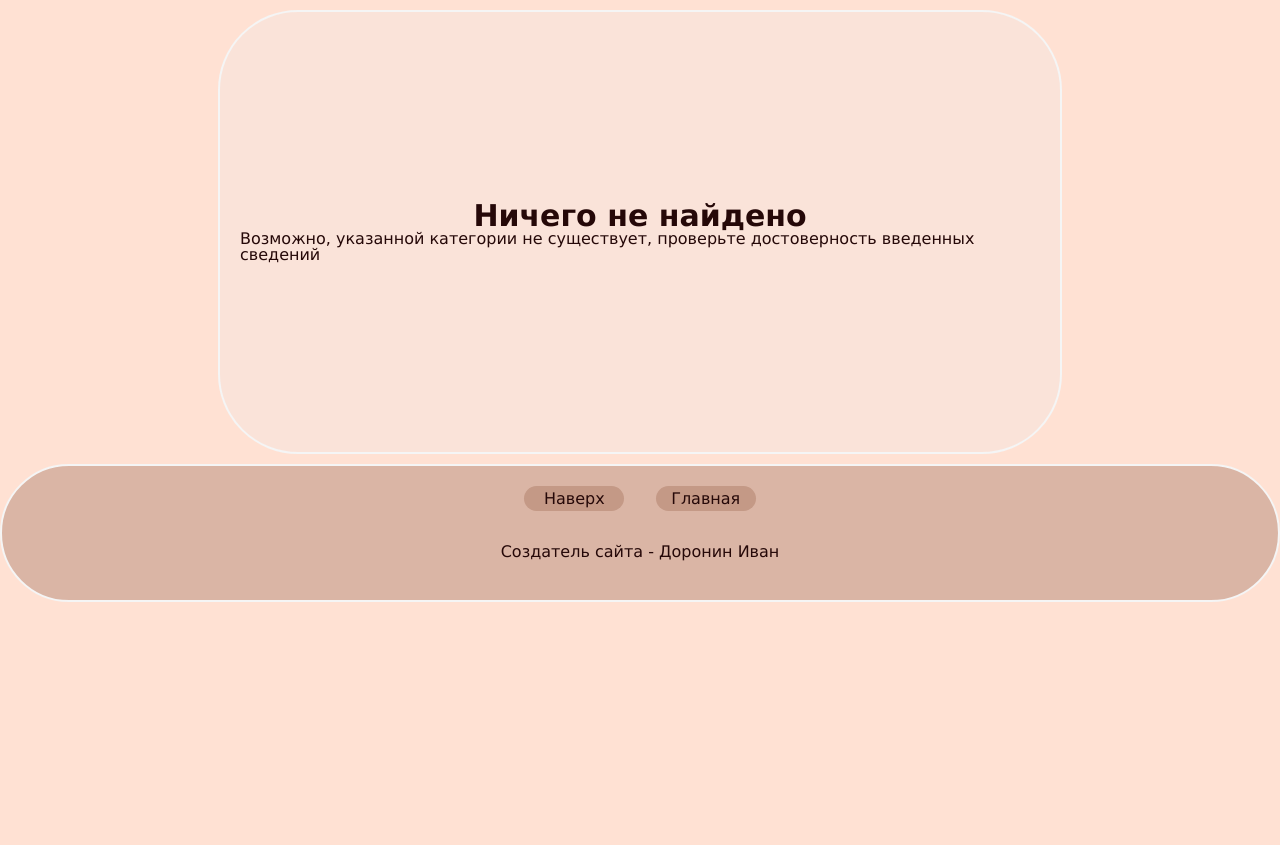
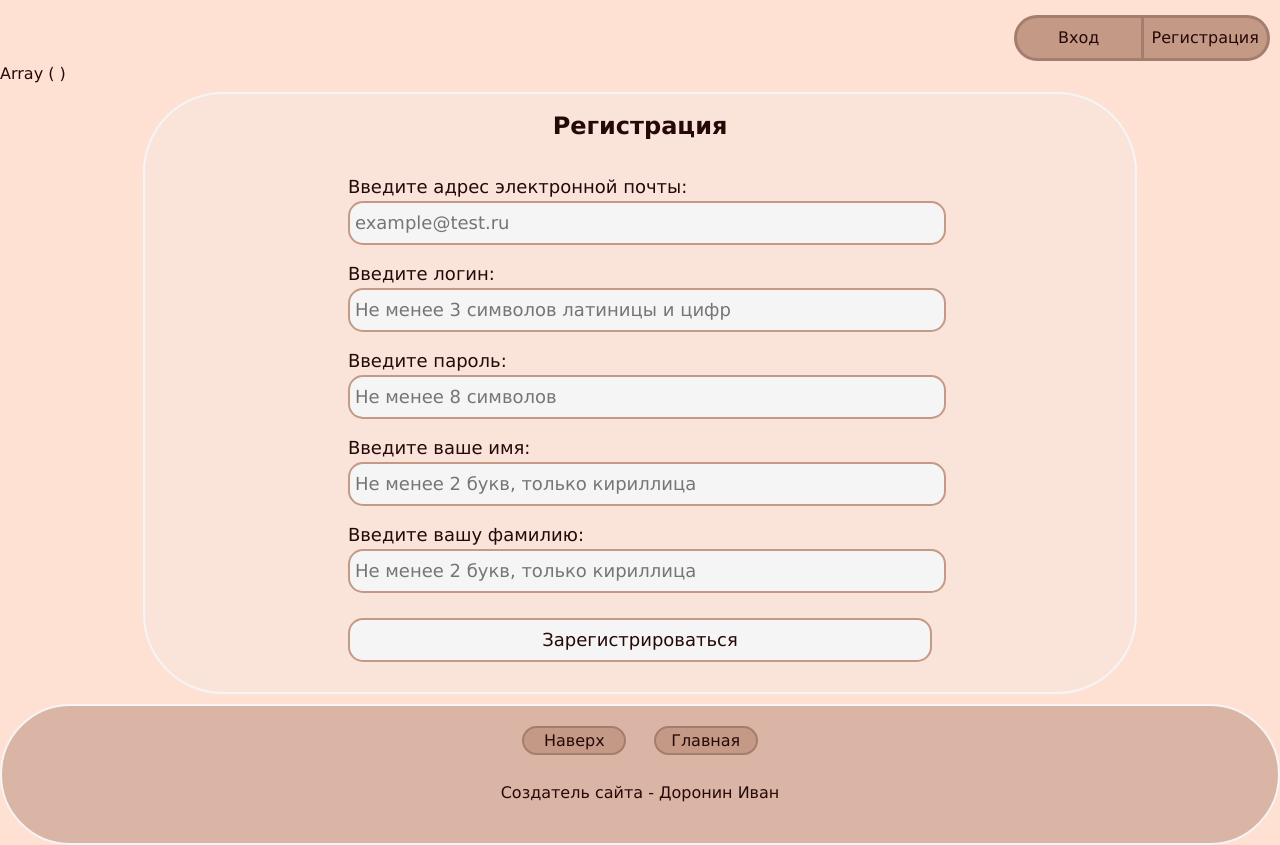
Before and after one commit to Goebbelens/395_Project, a PHP site: page /?registration in a window 1280 px wide. Shown: the part 94-939 px from the top of the page. Before the commit the page ends 696 px from the top, so only its background shows below. Run offline with PHP 8.4, Linux system fonts and the light colour scheme.

Commit message:
Added registration form and improved styles
Added registration form and improved styles.  Added hover, focus, focusout events.

```diff
--- a/index.php
+++ b/index.php
@@ -5,7 +5,7 @@ if(!empty($_GET)) {
     $specie = htmlspecialchars(array_keys($_GET)[0]);
     switch(array_keys($_GET)[0]) {
         case ('toucans'):
-            $title = 'Туканы | D-Gallery';
+            $title = 'Туканы';
             $animalDescTitle = "Тука́новые (лат. Ramphastidae)";
             $animalDesc = "Cемейство птиц отряда дятлообразные. У туканов несоразмерно большой, сжатый с боков, ярко окрашенный клюв. Однако сам клюв, несмотря на свои размеры, сравнительно лёгок, из-за его пористой структуры. Самые крупные представители отряда дятлообразных. Насчитывают около 40 видов птиц, объединяемых в 6 родов.<br><br>
 
@@ -16,7 +16,7 @@ if(!empty($_GET)) {
             require 'views/category_view.php';
             break;
         case ('orangutans'):
-            $title = 'Орангутаны | D-Gallery';
+            $title = 'Орангутаны';
             $animalDescTitle = "Орангута́ны (орангута́нги, малайск. orang utan — лесной человек, лат. Pongo)";
             $animalDesc = "Род древесных человекообразных обезьян, один из наиболее близких к человеку по гомологии ДНК.<br><br>
 
@@ -27,7 +27,7 @@ if(!empty($_GET)) {
             require 'views/category_view.php';
             break;
         case ('iguanas'):
-            $title = 'Игуаны | D-Gallery';
+            $title = 'Игуаны';
             $animalDescTitle = "Обыкнове́нная игуана, или зелёная игуа́на (лат. Iguana iguana)";
             $animalDesc = "Крупная растительноядная ящерица семейства игуановых, ведущая дневной древесный образ жизни. Обитает в Центральной и Южной Америке. Первоначальный природный ареал охватывает значительную территорию от Мексики на юг до южной Бразилии и Парагвая, а также острова Карибского моря. Кроме того, несколько популяций, предками которых были домашние питомцы, образовались в некоторых районах США: на юге Флориды (включая острова Флорида-Кис), на Гавайских островах и в долине реки Рио-Гранде в Техасе. <br><br>
 
@@ -36,24 +36,32 @@ if(!empty($_GET)) {
             require 'views/category_view.php';
             break;
         case ('parrots'):
-            $title = 'Попугаи | D-Gallery';
+            $title = 'Попугаи';
             $animalDescTitle = "Попугаеобра́зные (лат. Psittaciformes)";
             $animalDesc = "Отряд птиц из инфракласса новонёбных. Отряд состоит примерно из 398 видов, принадлежащих к 92 родам. Известны с миоцена.";
             $wikiLink = "https://ru.wikipedia.org/wiki/%D0%9F%D0%BE%D0%BF%D1%83%D0%B3%D0%B0%D0%B5%D0%BE%D0%B1%D1%80%D0%B0%D0%B7%D0%BD%D1%8B%D0%B5";
             require 'views/category_view.php';
             break;
         case ('bats'):
-            $title = 'Летучие мыши | D-Gallery';
+            $title = 'Летучие мыши';
             $animalDescTitle = "Лету́чие мы́ши (лат. Microchiroptera)";
             $animalDesc = "Обобщающее название для представителей отряда рукокрылых за исключением крыланов. Летучих мышей долго рассматривали как подотряд, пока по кариологическим и молекулярно-генетическим данным не было показано, что эта группа парафилетична: представители надсемейства Rhinolophoidea более родственны крыланам, чем прочим летучим мышам. Тем не менее в русскоязычной научной и научно-популярной литературе название продолжают использовать в прежнем значении. Фактически под это название попадают представители 6 семейств, относящихся к Rhinolophoidea, и 14 семейств, ныне объединяемых в подотряд Yangochiroptera; также летучими мышами называют представителей ископаемых семейств отряда, некоторые из которых, по-видимому, древнее, чем разделение ныне живущих групп, включая крыланов.";
             $wikiLink = "https://ru.wikipedia.org/wiki/%D0%9B%D0%B5%D1%82%D1%83%D1%87%D0%B8%D0%B5_%D0%BC%D1%8B%D1%88%D0%B8";
             require 'views/category_view.php';
             break;
+        case ('log-in'):
+            $title = 'Вход';
+            require 'views/log-in_view.php';
+            break;
+        case ('registration'):
+            $title = 'Регистрация';
+            require 'views/registration_view.php';
+            break;
         default:
-            $title = 'Здесь пусто! | D-Gallery';
+            $title = 'Здесь пусто!';
             require 'views/empty_view.php';
     }
 } else {
-    $title = 'Главная страница | D-Gallery';
+    $title = 'Главная страница';
     require 'views/index_view.php';
 }
--- a/script.js
+++ b/script.js
@@ -18,6 +18,15 @@ animalImages.forEach(animalImage => {
     })
 })
 
+let inputs = document.querySelectorAll(".input-form input");
+inputs.forEach(input => {
+    input.addEventListener('focus', () => {
+        input.style.backgroundColor = 'rgb(235, 219, 212)';
+    })
+    input.addEventListener('focusout', () => {
+        input.style.backgroundColor = 'rgb(245, 245, 245)';
+    })
+})
 
 // functions
 
--- a/style.css
+++ b/style.css
@@ -73,7 +73,13 @@ header.header {
     align-self: center;
     text-align: center;
     width: 100%;
+    border-radius: 30px;
+    transition: .3s;
+}
 
+.header .nav-menu .nav-par:hover {
+    background-color: rgb(206, 167, 150);
+    box-shadow: 0 0 0 15px rgb(206, 167, 150);
 }
 
 
@@ -130,6 +136,12 @@ footer.footer{
     display: grid;
     align-content: center;
     border-radius: 30px;
+    transition: .3s;
+    border: 2px solid rgb(163, 126, 110);
+}
+
+.footer .footer-nav .footer-nav-link:hover {
+    background-color: rgb(212, 172, 156);
 }
 
 .footer .creator-info {
@@ -158,6 +170,99 @@ footer.footer{
     width: 70%;
     text-align: center;
     margin: 10px
+}
+
+/************************************************************************************************/
+/*****************************************AUTHORIZATION******************************************/
+/************************************************************************************************/
+
+.auth-header {
+    display: grid;
+    margin: 0 auto;
+    padding: 5px 10px;
+    max-width: 1400px;
+}
+
+.auth-header .auth-link-container {
+    /* width: 23%; */
+    width: 250px;
+    justify-self: end;
+    display: grid;
+    grid-template-columns: 1fr 1fr;
+    justify-content: center;
+    align-content: center;
+    gap: 3px;
+    background-color: rgb(163, 126, 110);
+    border-radius: 30px;
+    border: 3px solid rgb(163, 126, 110);
+}
+
+.auth-header .auth-link-container .auth-link {
+    display: inline-block;
+    text-align: center;
+    font-size: 16px;
+    line-height: 40px;
+    background-color: rgb(196, 153, 134);
+    transition: 0.4s;
+}
+
+.auth-header .auth-link-container .auth-link:hover{
+    background-color: rgb(212, 172, 156);
+    /* background-color: rgb(160, 121, 105); */
+}
+
+.auth-header .auth-link-container .auth-link.auth-left-link {
+    border-top-left-radius: 30px;
+    border-bottom-left-radius: 30px;
+}
+
+.auth-header .auth-link-container .auth-link.auth-right-link {
+    border-top-right-radius: 30px;
+    border-bottom-right-radius: 30px;
+}
+
+
+/************************************************************************************************/
+/******************************************REGISTRATION******************************************/
+/************************************************************************************************/
+
+.main-content .registration-page {
+    width: 950px;
+
+    display: grid;
+    justify-content: center;
+}
+
+.main-content .registration-page .registration-title {
+    text-align: center;
+    margin-bottom: 30px;
+    font-size: 24px;
+}
+
+.main-content .registration-page .auth-form {
+    display: grid;
+}
+
+.main-content .registration-page .auth-form .input-form{
+    font-size: 18px;
+    margin: 10px;
+}
+.main-content .registration-page .auth-form .input-form input {
+    width: 100%;
+    margin-top: 5px;
+    padding: 5px;
+
+    font-size: 18px;
+    line-height: 30px;
+    border-radius: 15px;
+    border: 2px solid rgb(196, 153, 134);
+    /* background-color: rgb(235, 219, 212); */
+    background-color: whitesmoke;
+    transition: .3s;
+}
+
+.main-content .registration-page .auth-form .input-form input:focus {
+    outline: none;
 }
 
 /************************************************************************************************/
--- /dev/null
+++ b/views/components/auth-header.php
@@ -0,0 +1,6 @@
+    <div class="auth-header">
+        <div class="auth-link-container">
+            <a href="/?log-in" class="auth-link auth-left-link">Вход</a>
+            <a href="/?registration" class="auth-link auth-right-link">Регистрация</a>
+        </div>
+    </div>
--- a/views/components/header.php
+++ b/views/components/header.php
@@ -8,7 +8,7 @@
 <head>
     <meta charset="UTF-8">
     <meta name="viewport" content="width=device-width, initial-scale=1.0">
-    <title><?=$title ?? D-Gallery?></title>
+    <title><?=$title ? $title.' | D-Gallery' : 'D-Gallery'?></title>
     <link rel="stylesheet" href="style.css">
 </head>
 <body>
@@ -25,4 +25,8 @@
             <a href="/?parrots" class = "nav-par">Попугаи</a>
             <a href="/?bats" class = "nav-par">Летучие мыши</a>
         </nav>
+
     </header>
+    <?php
+        require 'auth-header.php';
+    ?>
--- /dev/null
+++ b/views/registration_view.php
@@ -0,0 +1,51 @@
+<?php
+    require 'components/header.php';
+
+    print_r($_POST);
+?>
+
+<div class="main-content">
+    <div class="registration-page">
+        <h3 class="registration-title">Регистрация</h3>
+        <form class="auth-form" method = "POST">
+            <!-- Емейл -->
+            <div class="input-form">
+                <label>Введите адрес электронной почты:</label>
+                <input type="email" name="email" placeholder = "example@test.ru">
+            </div>
+
+            <!-- Логин -->
+            <div class="input-form">
+                <label>Введите логин:</label>
+                <input type="text" name="login" placeholder = "Не менее 3 символов латиницы и цифр">
+            </div>
+
+            <!-- Пароль -->
+            <div class="input-form">
+                <label>Введите пароль:</label>
+                <input type="password" name="password" placeholder = "Не менее 8 символов">
+            </div>
+
+            <!-- Имя -->
+            <div class="input-form">
+                <label>Введите ваше имя:</label>
+                <input type="text" name="first_name" placeholder = "Не менее 2 букв, только кириллица">
+            </div>
+
+            <!-- Имя -->
+            <div class="input-form">
+                <label>Введите вашу фамилию:</label>
+                <input type="text" name="last_name" placeholder = "Не менее 2 букв, только кириллица">
+            </div>
+
+            <!-- Кнопка отправки -->
+            <div class="input-form">
+                <input class="input-form-submit" type="submit" value="Зарегистрироваться">
+            </div>
+        </form>
+    </div>
+</div>
+
+<?php
+    require 'components/footer.php';
+?>
```
Also changed, not shown: 395_project.sql (added, +185 -0 lines), views/orangutans_view.php (deleted, +0 -13 lines), views/toucans_view.php (deleted, +0 -23 lines).
